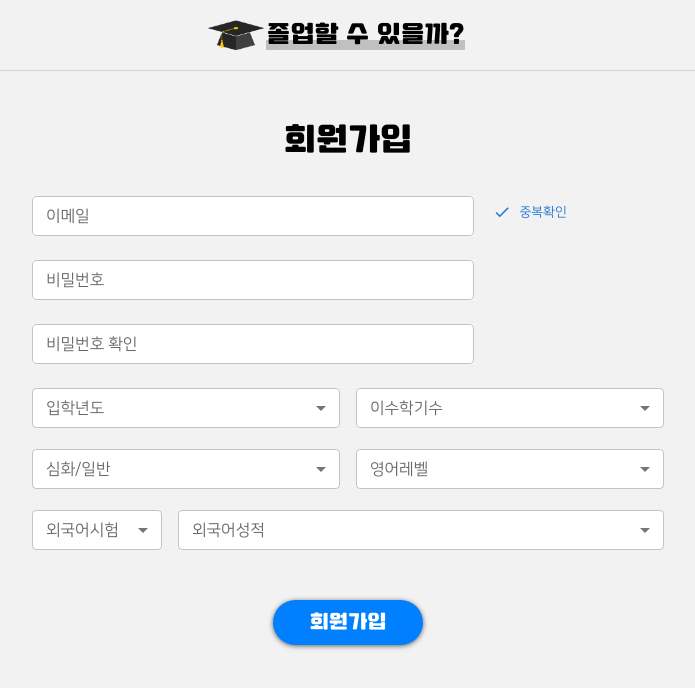
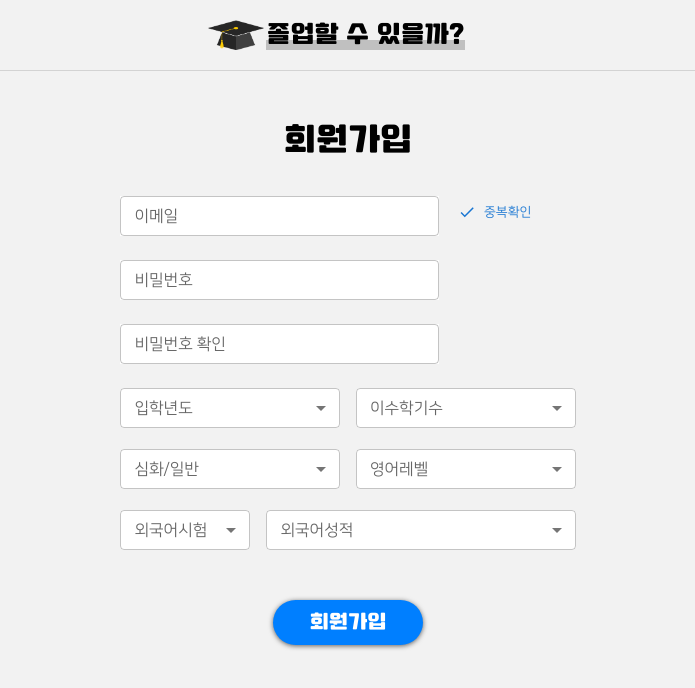
Before and after one commit to CSID-DGU/2022-2-OSSP1-MooMinn-4, a React (Create React App) app: page /signup in a window 1280 px wide. Shown: the top 688 px of the page, without its empty margins (292-987 px from the left). Built offline with nearby package versions, Linux system fonts and the light colour scheme.

Commit message:
회원가입, 마이페이지 너비 수정

```diff
--- a/src/pages/css/UserInfo.css
+++ b/src/pages/css/UserInfo.css
@@ -32,22 +32,22 @@ input[type=password] {
 
 .text_area {
     /* background-color: aquamarine; */
-    margin-left: 25%;
-    margin-right: 25%;
+    margin-left: 32%;
+    margin-right: 32%;
     margin-top: 20px;
 }
 
 .text_area_in {
     /* background-color: aquamarine; */
-    margin-left: 25%;
-    margin-right: 25%;
+    margin-left: 30%;
+    margin-right: 30%;
     margin-top: 40px;
 }
 
 .select_area {
     /* background-color: coral; */
-    margin-left: 25%;
-    margin-right: 25%;
+    margin-left: 32%;
+    margin-right: 32%;
 }
 
 .text {
```
